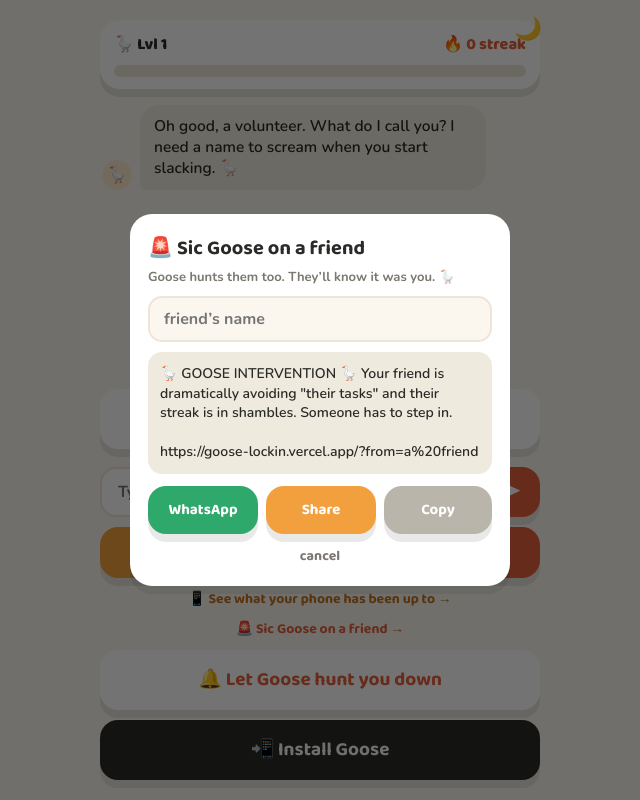
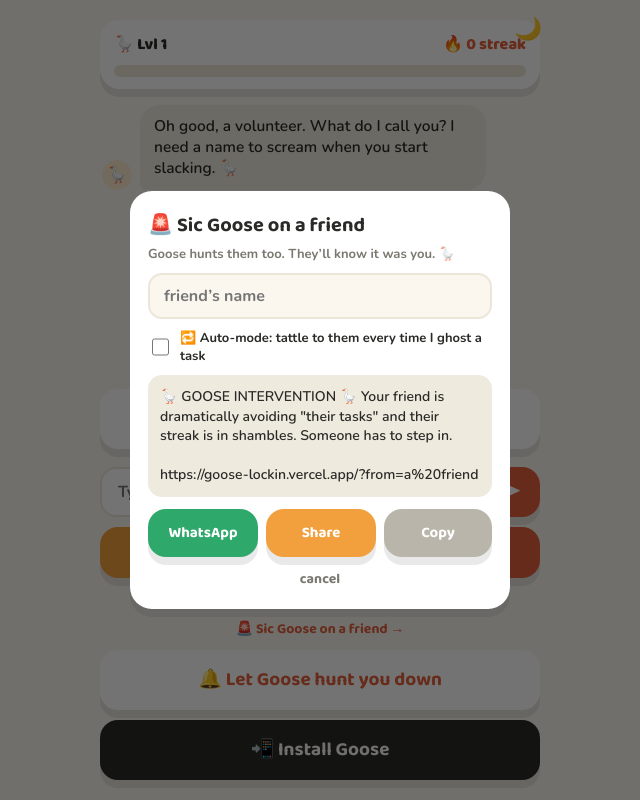
Before and after one commit to avi-aggarwal14/8x-Mobile-Hack-EF, a website: page app/index.html in a window 1280 px wide. Both pictures are taken after a click on the link "🚨 Sic Goose on a friend →". Shown: the whole page, without its empty margins (320-960 px from the left). Drawn offline with nearby package versions, Linux system fonts and the light colour scheme; no server answers.

Commit message:
auto-sync: local changes 14:22

```diff
--- a/app/index.html
+++ b/app/index.html
@@ -292,6 +292,7 @@ function tattle(){
       '<h3 style="font-family:\'Baloo 2\';margin:0 0 4px;font-size:20px">🚨 Sic Goose on a friend</h3>'+
       '<p style="margin:0 0 10px;font-size:13px;color:var(--muted);font-weight:700">Goose hunts them too. They’ll know it was you. 🪿</p>'+
       '<input id="tattleName" placeholder="friend’s name" autocomplete="off" style="width:100%;height:46px;padding:0 14px;font-size:16px;font-family:Nunito;font-weight:700;border:2.5px solid #ECE6D8;border-radius:14px;outline:none;margin-bottom:10px;background:var(--bg);color:var(--ink)" />'+
+      '<label style="display:flex;align-items:center;gap:8px;font-size:13px;font-weight:700;color:var(--ink);margin:0 0 10px;cursor:pointer"><input type="checkbox" id="tattleAuto" style="width:18px;height:18px;accent-color:var(--coral)" />🔁 Auto-mode: tattle to them every time I ghost a task</label>'+
       '<div id="tattlePreview" style="background:var(--bubble);border-radius:14px;padding:12px;font-size:14px;font-weight:600;line-height:1.4;min-height:64px;white-space:pre-wrap;margin-bottom:12px">Goose is sharpening the tattle…</div>'+
       '<div style="display:flex;gap:8px;flex-wrap:wrap">'+
         '<button id="tWa" class="btn green" style="flex:1;min-width:110px;font-size:15px;padding:12px">WhatsApp</button>'+
```
